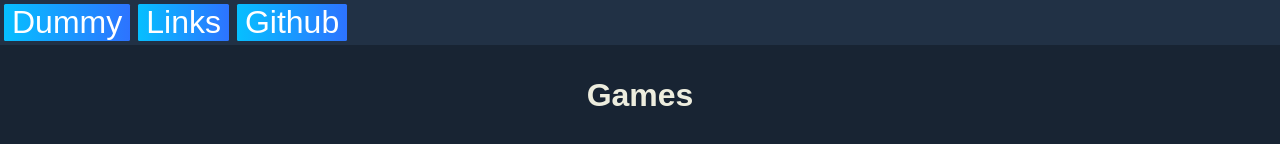
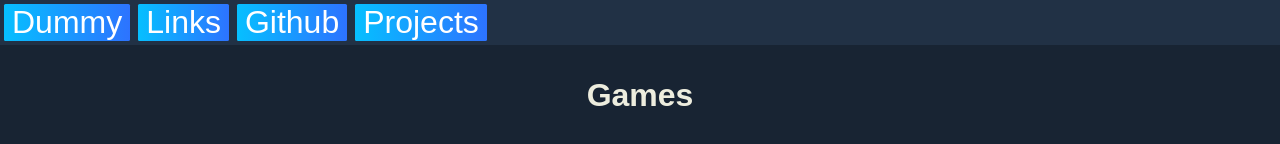
Before and after one commit to GaborSPapp/GameHub, a plain HTML site: page index.html in a window 1280 px wide. Shown: the top 144 px of the page. Drawn offline with Linux system fonts and the light colour scheme; grey boxes are pictures that could not be loaded.

Commit message:
Update index.html

```diff
--- a/index.html
+++ b/index.html
@@ -17,6 +17,9 @@
 			</div>
 			<div class="navlabel">
 				<a href="https://github.com/GaborSPapp/GameHub">Github</a>
+			</div>
+			<div class="navlabel">
+				<a href="https://gaborspapp.github.io">Projects</a>
 			</div>
 		</div>
 	</nav>
```
